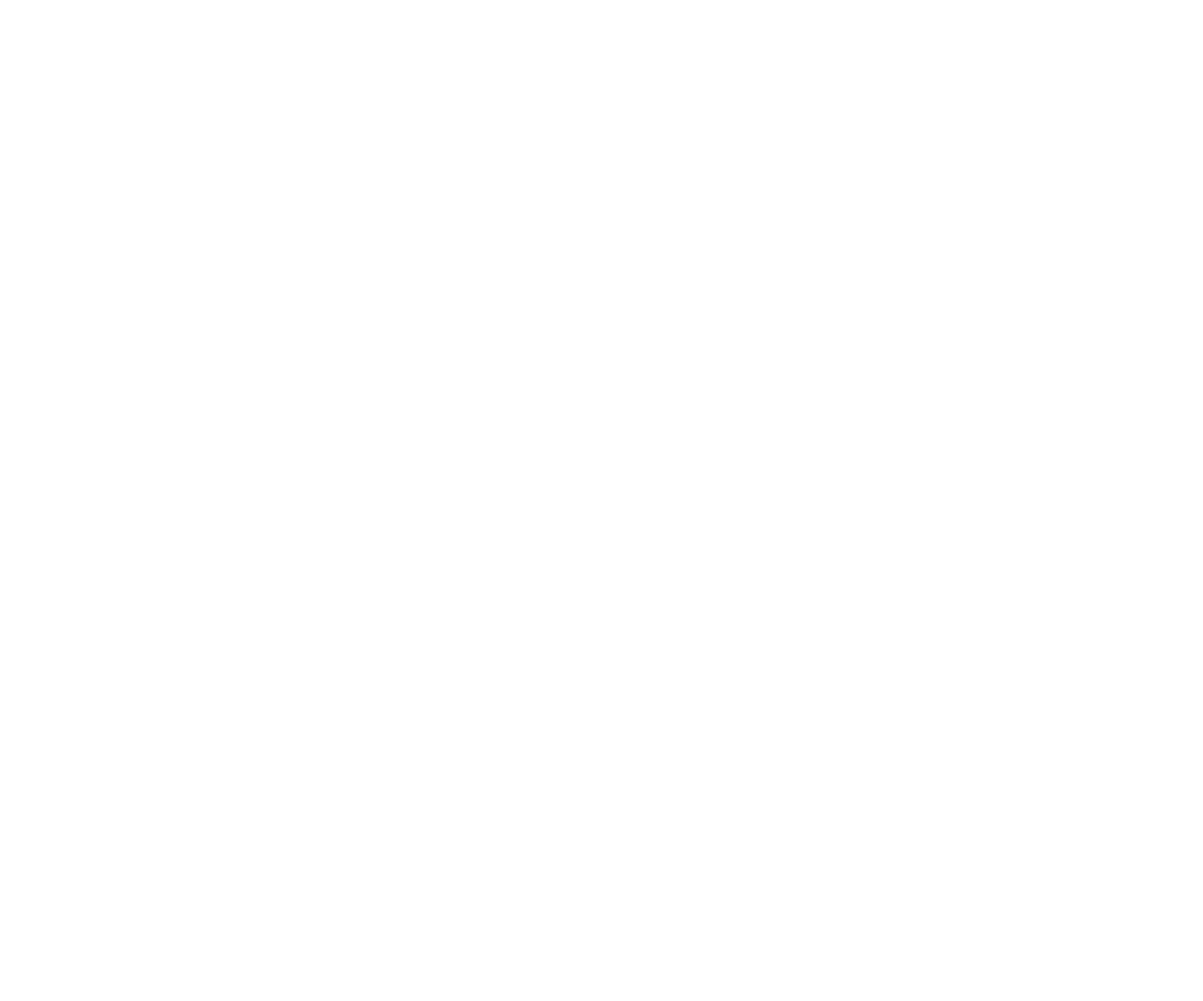
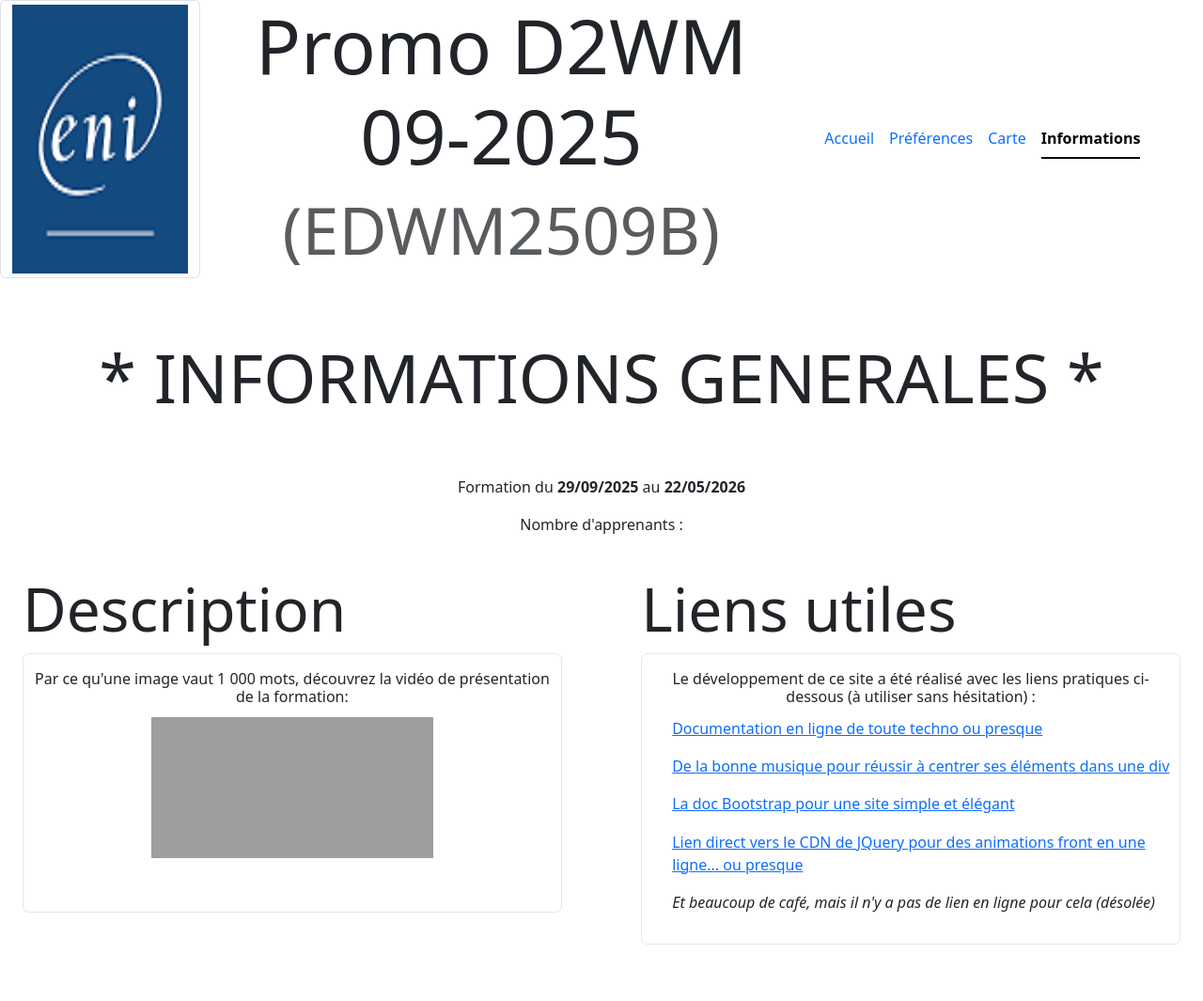
Before and after one commit to ALTersine/promo-eni, a plain HTML site: page informations.html in a window 1280 px wide. Shown: the whole page at 94% size. Before the commit the page ends 800 px from the top, so only its background shows below. Drawn offline with nearby package versions, Linux system fonts and the light colour scheme; grey boxes are pictures that could not be loaded.

Commit message:
ADD : Correction sur page d'accueil + ajout 1.2 page d'informations

```diff
--- a/informations.html
+++ b/informations.html
@@ -4,9 +4,87 @@
     <meta charset="UTF-8">
     <meta name="viewport" content="width=device-width, initial-scale=1.0">
     <title>Page d'informations - Promo-eni</title>
+    <link href="https://cdn.jsdelivr.net/npm/bootstrap@5.3.8/dist/css/bootstrap.min.css" rel="stylesheet" integrity="sha384-sRIl4kxILFvY47J16cr9ZwB07vP4J8+LH7qKQnuqkuIAvNWLzeN8tE5YBujZqJLB" crossorigin="anonymous">
     <link rel="stylesheet" href="style.css">
 </head>
-<body>
+<body class="container-fluid">
+        <section id="page-header" class="row">
+        <img src="assets/logo.png" alt="Logo de l'école ENI" id="logoEni" class="img-thumbnail  col-md-3 col-xl-2 d-none d-sm-none d-md-block">
+        <h1 id="titreSite" class="display-1 col-md-8 col-xl-6 flex-row align-self-center justify-content-evenly flex-wrap">Promo D2WM 09-2025 <small class="text-body-secondary">(EDWM2509B)</small></h1>
+
+        <span id="navigationAffichage" class="d-flex flex-row align-items-center justify-content- flex-nowrap col">
+        <div class="column">
+            <nav id="largeMediaNavigate" class="navbar">
+            <div class="container-fluid">
+                <ul class="nav nav-underline">
+                <li class="nav-item">
+                    <a href="index.html" id="homeNavigate" class="nav-link" aria-current="page">Accueil</a>
+                </li>
+                <li class="nav-item">
+                    <a href="preferences.html" id="prefNavigate" class="nav-link">Préférences</a>
+                </li>
+                <li class="nav-item">
+                    <a href="carte.html" id="mapNavigate" class="nav-link">Carte</a>
+                </li>
+                <li class="nav-item">
+                    <a href="informations.html" id="infoNavigate" class="nav-link active">Informations</a>
+                </li>
+                </ul>
+            </div>
+            </nav>
+    </section>
+
+    <section id="informationsGenerales" class="container-fluid">
+        <span id="infoTitre">
+        <h2 id="info" class="display-2">* INFORMATIONS GENERALES *</h2>
+
+        <p>Formation du <strong>29/09/2025</strong> au <strong>22/05/2026</strong></p>
+        <p>Nombre d'apprenants : <strong id="nbApprenants"></strong></p>
+        </span>
+
+        <div id="infoDescLiens" class="row">
+            <span id="desc" class="blocDescliens col-lg-12 col-xl-6">
+                <h3 id="description" class="display-3">Description</h3>
+
+                <div id="blocDesc" >
+                    <h6 class="titreDescLiens">Par ce qu'une image vaut 1 000 mots, découvrez la vidéo de présentation de la formation:</h6>
+
+                    <iframe src="https://www.youtube.com/embed/ia7hagQP3X4?si=y-DwrvgnS2HPXlQH" title="YouTube video player" frameborder="0" allow="accelerometer; autoplay; clipboard-write; encrypted-media; gyroscope; picture-in-picture; web-share" referrerpolicy="strict-origin-when-cross-origin" allowfullscreen alt="vidéo présentation de la formation" class="videoDesc"></iframe>
+
+                </div>
+
+            </span>
+
+            <span id="liens" class="blocDescliens col-lg-12 col-xl-6">
+                <h3 id="liensUtiles" class="display-3" style="margin-left: 5%;">Liens utiles</h3>
+
+                <div id="blocliens">
+                    <h6 class="titreDescLiens">Le développement de ce site a été réalisé avec les liens pratiques ci-dessous (à utiliser sans hésitation) :</h6>
+
+                    <ul>
+                        <li>
+                            <a href="https://devdocs.io" target="_blank" rel="noopener noreferrer">Documentation en ligne de toute techno ou presque</a>
+                        </li>
+                        <li>
+                            <a href="https://open.spotify.com/playlist/7ioOUhqClZIDFibWfrE3CA?si=270f3f15bf8f4988" target="_blank" rel="noopener noreferrer">De la bonne musique pour réussir à centrer ses éléments dans une div</a>
+                        </li>
+                        <li>
+                            <a href="https://getbootstrap.com/docs/5.3/getting-started/introduction" target="_blank" rel="noopener noreferrer">La doc Bootstrap pour une site simple et élégant</a>
+                        </li>
+                        <li>
+                            <a href="https://releases.jquery.com" target="_blank" rel="noopener noreferrer">Lien direct vers le CDN de JQuery pour des animations front en une ligne... ou presque</a>
+                        </li>
+                        <li><em>Et beaucoup de café, mais il n'y a pas de lien en ligne pour cela (désolée)</em></li>
+
+                    </ul>
+
+                </div>
+
+            </span>
+
+        </div>
+    </section>
 
 </body>
+<script src="https://cdn.jsdelivr.net/npm/bootstrap@5.3.8/dist/js/bootstrap.bundle.min.js" integrity="sha384-FKyoEForCGlyvwx9Hj09JcYn3nv7wiPVlz7YYwJrWVcXK/BmnVDxM+D2scQbITxI" crossorigin="anonymous"></script>
 </html>
--- a/style.css
+++ b/style.css
@@ -8,24 +8,60 @@ h1{
     text-align: center;
 }
 
-#affichageListeCartes {
+h2{
+    margin-top: 5%;
+    margin-bottom: 5%;
+}
+
+#infoTitre{
     display: flex;
     align-items: center;
-    justify-content: center;
-    gap: 15px;
-    margin: auto;
-    width: fit-content;
+    flex-direction: column;
 }
 
-#affichageListeCartes legend {
-  margin-right: 10px;
-  font-size: 1.3rem;
+#infoDescLiens{
+    margin-top: 2%;
 }
 
+.titreDescLiens{
+    max-width: 560px;
+    text-align: center;
+    margin-top: 3%;
+    margin-bottom: 2%;
+}
 
+#blocDesc{
+    border: 1px solid rgba(194, 194, 194, 0.404);
+    border-radius: 7px;
+    display: flex;
+    flex-direction: column;
+    align-items: center;
+    margin-right: 5%;
+    margin-bottom: 10%;
+}
 
-/* @media screen only(width>=768px) {
-    #smallMediaNavigate{
-        display: none;
-    }
-} */
+.videoDesc{
+    max-width: 560px;
+    max-height: 315px;
+    margin-bottom: 10%;
+}
+
+#blocliens{
+    border: 1px solid rgba(194, 194, 194, 0.404);
+    border-radius: 7px;
+    display: flex;
+    flex-direction: column;
+    align-items: center;
+    margin-left: 5%;
+    margin-bottom: 10%;
+}
+
+#blocliens ul{
+    align-self: flex-start;
+    text-align: left;
+}
+
+#blocliens li {
+    list-style-type: none;
+    padding-bottom: 3%;
+}
```
Also changed, not shown: index.html (+1 -1 lines).
